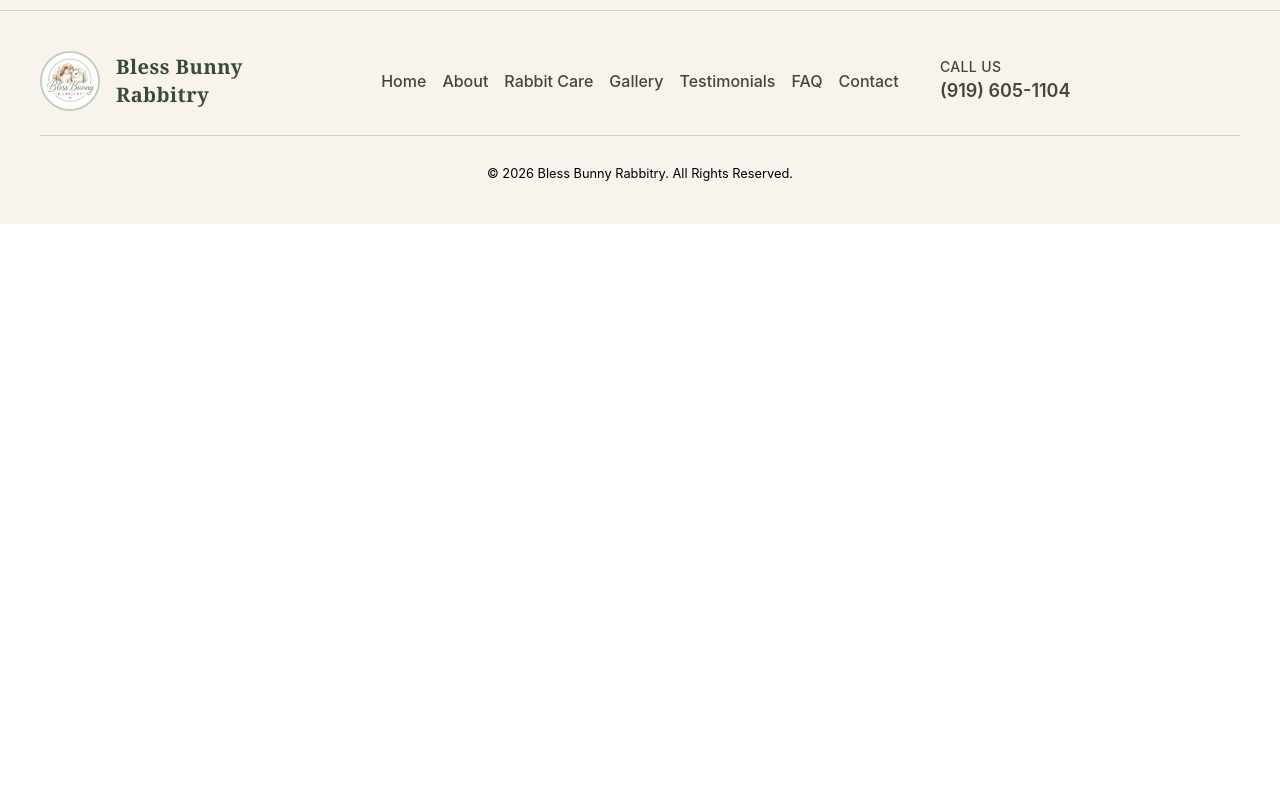
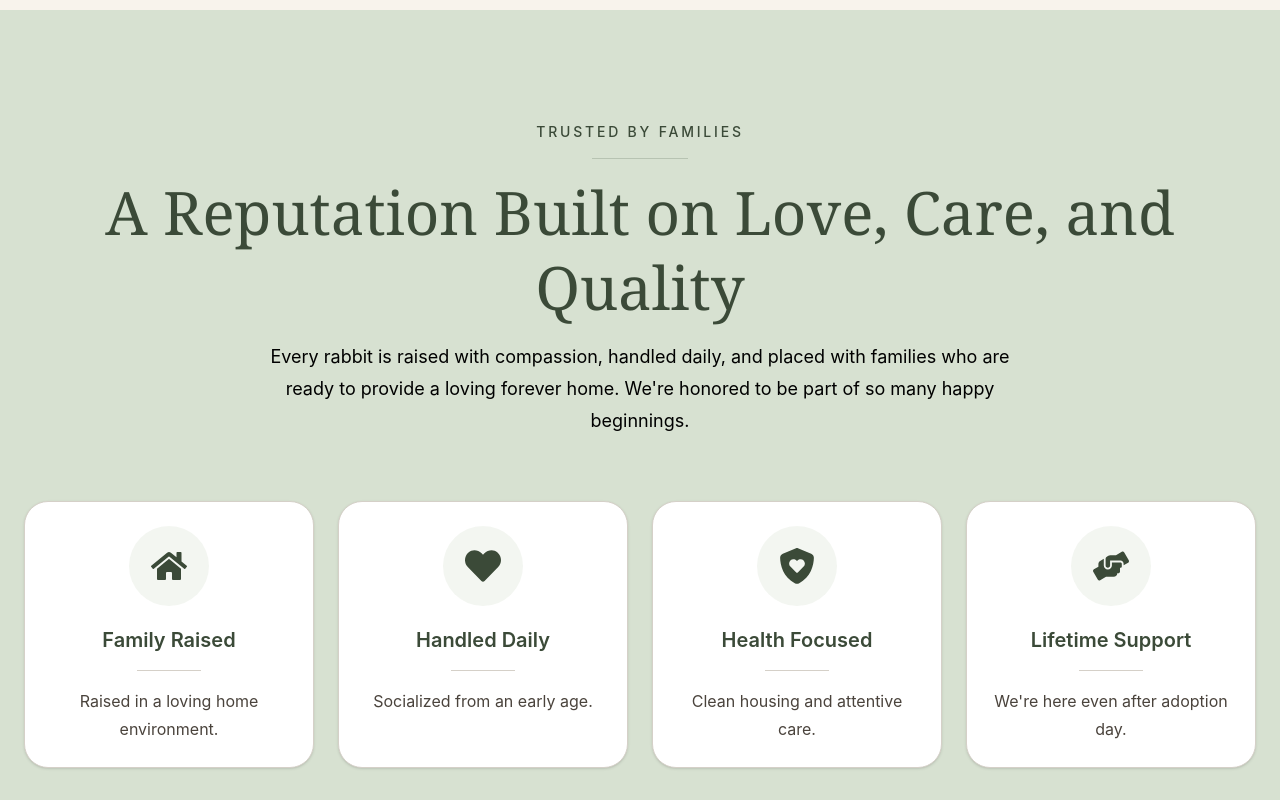
Before and after one commit to syniahpeterson/Bless-Bunny-Rabbitry, a React (Vite) app: page /testimonials in a window 1280 px wide. Shown: the part 3060-3860 px from the top of the page. Before the commit the page ends 3284 px from the top, so only its background shows below. Built offline with nearby package versions, Linux system fonts and the light colour scheme.

Commit message:
Add CommunityTrust component and trust statistics data to enhance testimonials section

```diff
--- /dev/null
+++ b/src/components/sections/testimonials/CommunityTrust.jsx
@@ -0,0 +1,28 @@
+// Component Imports:
+import Section from "../../layout/Section";
+import SectionHeading from "../../ui/SectionHeading";
+import FeatureCard from "../../ui/FeatureCard";
+
+// Data Imports:
+import trustStats from "../../../data/testimonials/trustStats";
+
+export default function CommunityTrust() {
+  return (
+    <Section variant="sage" aria-labelledby="community-trust-heading">
+      <SectionHeading
+        id="community-trust-heading"
+        eyebrow="Trusted by Families"
+        title="A Reputation Built on Love, Care, and Quality"
+        descriptions={[
+          "Every rabbit is raised with compassion, handled daily, and placed with families who are ready to provide a loving forever home. We're honored to be part of so many happy beginnings.",
+        ]}
+        theme="dark"
+      />
+      <div className="mt-16 grid gap-6 md:grid-cols-2 xl:grid-cols-4">
+        {trustStats.map((stat) => (
+          <FeatureCard key={stat.id} {...stat} />
+        ))}
+      </div>
+    </Section>
+  );
+}
--- /dev/null
+++ b/src/data/testimonials/trustStats.js
@@ -0,0 +1,32 @@
+// Icon Imports:
+import { FaHome, FaHeart, FaHandsHelping } from "react-icons/fa";
+import { FaShieldHeart } from "react-icons/fa6";
+
+const stats = [
+  {
+    id: 1,
+    title: "Family Raised",
+    description: "Raised in a loving home environment.",
+    icon: FaHome,
+  },
+  {
+    id: 2,
+    title: "Handled Daily",
+    description: "Socialized from an early age.",
+    icon: FaHeart,
+  },
+  {
+    id: 3,
+    title: "Health Focused",
+    description: "Clean housing and attentive care.",
+    icon: FaShieldHeart,
+  },
+  {
+    id: 4,
+    title: "Lifetime Support",
+    description: "We're here even after adoption day.",
+    icon: FaHandsHelping,
+  },
+];
+
+export default stats;
--- a/src/pages/Testimonials.jsx
+++ b/src/pages/Testimonials.jsx
@@ -1,5 +1,6 @@
 // Component Imports:
 import PageHero from "../components/sections/PageHero";
+import CommunityTrust from "../components/sections/testimonials/CommunityTrust";
 import FeaturedTestimonials from "../components/sections/testimonials/FeaturedTestimonials";
 import HappyBunnyFamilies from "../components/sections/testimonials/HappyBunnyFamilies";
 
@@ -14,6 +15,7 @@ export default function Testimonials() {
       />
       <FeaturedTestimonials />
       <HappyBunnyFamilies />
+      <CommunityTrust />
     </main>
   );
 }
```
